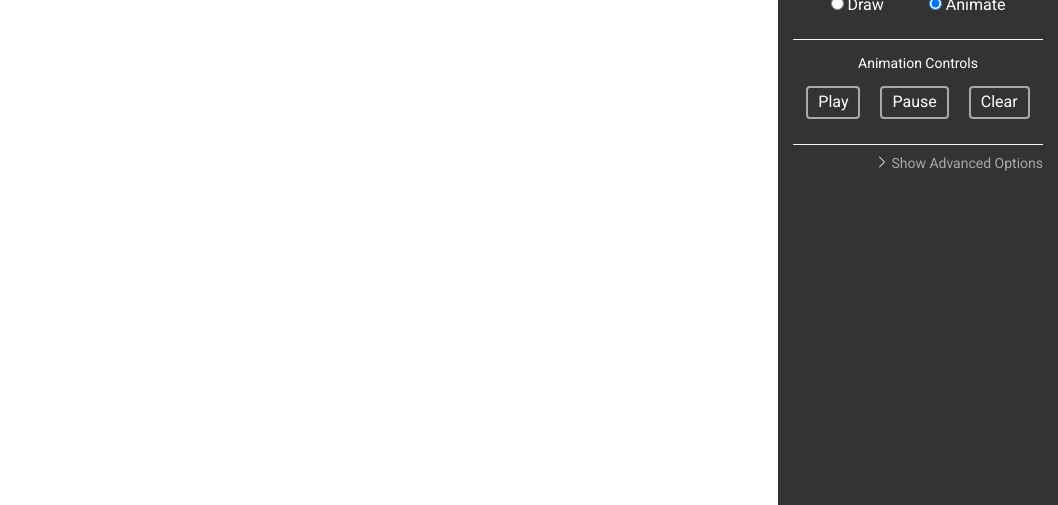
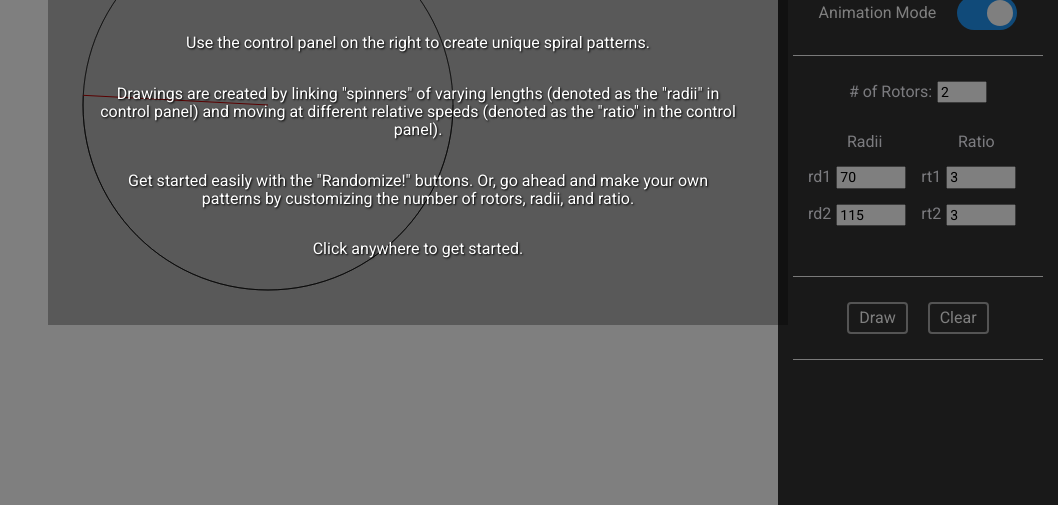
Before and after one commit to chuuster/spirasketch, a website built with webpack: page dist/index.html in a window 1280 px wide. Shown: the part 295-800 px from the top of the page, without its empty margins (222-1280 px from the left). Built offline with Linux system fonts and the light colour scheme.

Commit message:
Add instruction modal and redesign sidebar

```diff
--- a/src/index.js
+++ b/src/index.js
@@ -13,6 +13,13 @@ const numRotorsEl = document.getElementById("num-rotors");
 document.addEventListener("DOMContentLoaded", () => {
   canvasEl.setAttribute("width", (windowDimensions.width) - 300);
   canvasEl.setAttribute("height", windowDimensions.height);
+  randomize({ minRotor:2, maxRotor:4, maxRatio: 6 });
+});
+
+// Modal Close
+let modal = document.getElementById("instruction-modal");
+  modal.addEventListener("click", () => {
+  modal.classList.add("hide");
 });
 
 // Function to draw on canvas
@@ -63,7 +70,7 @@ const randomize = ({minRotor, maxRotor, maxRatio}) => {
   }
 
   // Draw on canvas
-  if (document.getElementById("draw-mode-radio").checked) {
+  if (!document.getElementById("animation-mode-radio").checked) {
     drawOnCanvas();
   } else {
     window.stopAnimation = false;
@@ -113,7 +120,7 @@ numRotorsEl.addEventListener("input", () => {
       let labelText = document.createElement('span');
       let radiusInput = document.createElement('input');
 
-      labelText.innerHTML = `rd${numRadiiInput + 1} `;
+      labelText.innerHTML = `rd${numRadiiInput + 1}`;
       radiusInput.type = "number";
       radiusInput.classList.add("radius-input");
       radiusInput.id = `radius${numRadiiInput + 1}`;
@@ -126,7 +133,7 @@ numRotorsEl.addEventListener("input", () => {
       let ratioText = document.createElement('span');
       let ratioInput = document.createElement('input');
 
-      ratioText.innerHTML = `rt${numRatioInput + 1} `;
+      ratioText.innerHTML = `rt${numRatioInput + 1}`;
       ratioInput.type = "number";
       ratioInput.classList.add("ratio-input");
       ratioInput.id = `ratio${numRatioInput + 1}`;
@@ -138,51 +145,21 @@ numRotorsEl.addEventListener("input", () => {
   }
 });
 
-document.getElementById("draw-mode-radio").addEventListener("click", () => {
-  document.getElementById("animation-section").classList.toggle("hide");
-  document.getElementById("draw-section").classList.toggle("hide");
-});
-
 document.getElementById("animation-mode-radio").addEventListener("click", () => {
   document.getElementById("animation-section").classList.toggle("hide");
   document.getElementById("draw-section").classList.toggle("hide");
 });
 
-document.getElementById("show-adv-options").addEventListener("click", () => {
-  document.getElementById("show-adv-options").classList.toggle("hide");
-  document.getElementById("hide-adv-options").classList.toggle("hide");
-  document.getElementById("advanced-options-section").classList.toggle("hide");
-});
-
-document.getElementById("hide-adv-options").addEventListener("click", () => {
-  document.getElementById("show-adv-options").classList.toggle("hide");
-  document.getElementById("hide-adv-options").classList.toggle("hide");
-  document.getElementById("advanced-options-section").classList.toggle("hide");
-});
-
-
-// Animation Button listeners
-document.getElementById("animation-play-button").addEventListener("click", () => {
-  window.stopAnimation = false;
-  drawOnCanvas(true);
-});
-
-document.getElementById("animation-clear-button")
-  .addEventListener("click", () => {
+// Draw Button listener
+document.getElementById("draw-button").addEventListener("click", () => {
+  if (!document.getElementById("animation-mode-radio").checked) {
     stopAnimation();
     clearCanvas();
+    drawOnCanvas();
+  } else {
+    window.stopAnimation = false;
+    drawOnCanvas(true);
   }
-);
-
-document.getElementById("animation-pause-button")
-  .addEventListener("click", () => {
-    stopAnimation();
-  }
-);
-
-// Draw Button listener
-document.getElementById("draw-button").addEventListener("click", () => {
-  drawOnCanvas();
 });
 
 document.getElementById("draw-clear-button")
--- a/src/stylesheets/index.css
+++ b/src/stylesheets/index.css
@@ -3,11 +3,34 @@ html {
   font-size: 16px;
 }
 
-#draw-section.hide,
-#animation-section.hide,
-#advanced-options-section.hide,
-#show-adv-options.hide,
-#hide-adv-options.hide {
+#instruction-modal {
+  position: absolute;
+  top:0px;
+  bottom: 0px;
+  left:0px;
+  right: 0px;
+  background: rgb(0,0,0,0.5);
+  color: white;
+  z-index: 10;
+  text-align: center;
+  display: flex;
+  flex-direction: column;
+  justify-content: center;
+  align-items: center;
+}
+
+#instruction-modal section {
+  display: flex;
+  flex-direction: column;
+  justify-content: center;
+  align-items: center;
+  width: 50%;
+  padding: 10px 50px 50px 50px;
+  text-shadow: 1px 1px 2px black;
+  background: rgb(0,0,0,0.3);
+}
+
+#instruction-modal.hide {
   display: none;
 }
 
@@ -44,7 +67,8 @@ html {
   background: rgba(0,0,0,0.8);
 }
 
-#logo-container {
+#logo-container, #instruction-modal h1 {
+  font-weight: 400;
   font-family: 'Staatliches', cursive;
   text-align: center;
   font-size: 45px;
@@ -87,8 +111,9 @@ html {
 }
 
 section span {
-  font-size: 14px;
-  margin-bottom: 5px;
+  font-size: 16px;
+  display: flex;
+  align-items: center;
 }
 
 .section-end {
@@ -100,10 +125,6 @@ section span {
   font-size: 16px;
 }
 
-label {
-  vertical-align: middle;
-}
-
 
 /* Advanced Options Section  */
 #advanced-options-section {
@@ -111,31 +132,36 @@ label {
   font-size: 14px;
 }
 
-#show-adv-options,
-#hide-adv-options {
-  font-size: 14px;
-  text-align: right;
-  color: darkgray;
-  margin-top: 10px;
+label {
+  vertical-align: middle;
 }
 
-svg {
-  height: 12px;
-  width: 12px;
-  fill: white;
+label span {
+  margin-right: 5px;
+}
+
+#ratio-radii-section {
+  display: flex;
+  justify-content: space-around;
+  padding-bottom: 35px;
 }
 
 input[type="number"] {
   width: 70px;
 }
 
-#num-rotors-section {
+#num-rotors-section label {
   display: flex;
   justify-content: center;
-  padding: 20px 0px 30px 0px;
+  padding: 10px 0px 30px 0px;
+}
+
+#num-rotors-section input {
+  width: 50px;
 }
 
 #radii-section label, #ratio-section label {
+  display: flex;
   margin-top: 15px;
-  vertical-align: middle;
+  margin-right: 15px;
 }
--- /dev/null
+++ b/src/stylesheets/slider.css
@@ -0,0 +1,61 @@
+.switch {
+  position: relative;
+  display: inline-block;
+  width: 60px;
+  height: 34px;
+}
+
+/* Hide default HTML checkbox */
+.switch input {
+  opacity: 0;
+  width: 0;
+  height: 0;
+}
+
+/* The slider */
+.slider {
+  position: absolute;
+  cursor: pointer;
+  top: 0;
+  left: 0;
+  right: 0;
+  bottom: 0;
+  background-color: #ccc;
+  -webkit-transition: .4s;
+  transition: .4s;
+}
+
+.slider:before {
+  position: absolute;
+  content: "";
+  height: 26px;
+  width: 26px;
+  left: 4px;
+  bottom: 4px;
+  background-color: white;
+  -webkit-transition: .4s;
+  transition: .4s;
+}
+
+input:checked + .slider {
+  background-color: #2196F3;
+}
+
+input:focus + .slider {
+  box-shadow: 0 0 1px #2196F3;
+}
+
+input:checked + .slider:before {
+  -webkit-transform: translateX(26px);
+  -ms-transform: translateX(26px);
+  transform: translateX(26px);
+}
+
+/* Rounded sliders */
+.slider.round {
+  border-radius: 34px;
+}
+
+.slider.round:before {
+  border-radius: 50%;
+}
```
Also changed, not shown: dist/index.html, dist/main.js, 1 other file.
